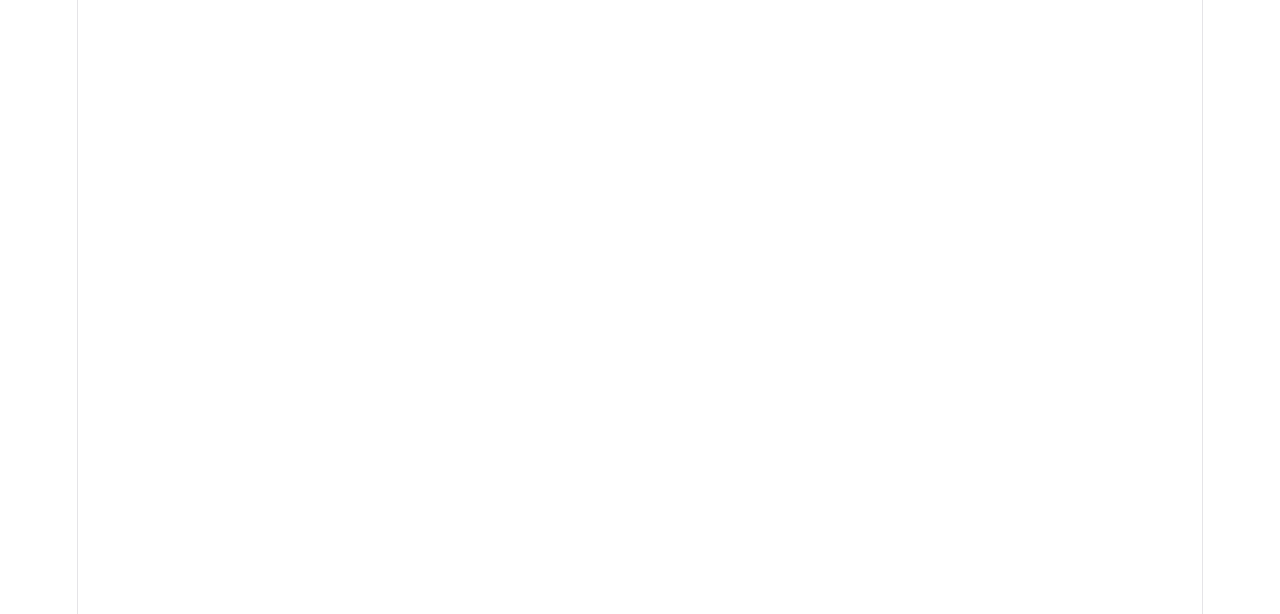
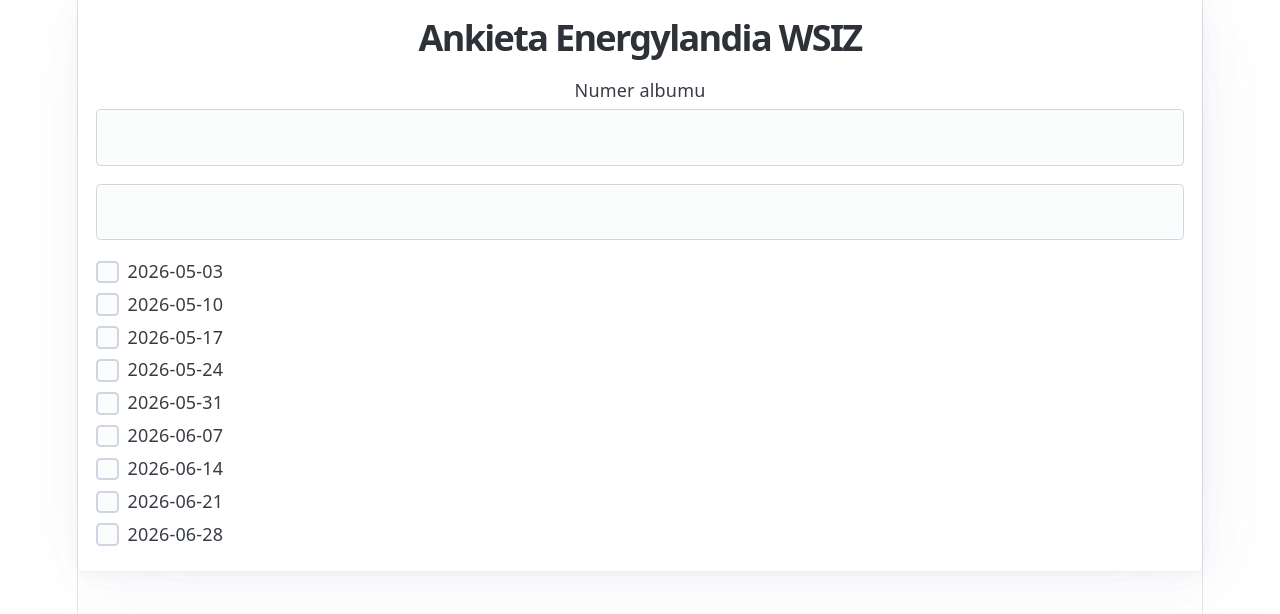
Before and after one commit to TinyPablo/energylandia-survey, a React (Vite) app: page / in a window 1280 px wide. Shown: the top 614 px of the page. Built offline with nearby package versions, Linux system fonts and the light colour scheme.

Commit message:
chore: add prettier config

```diff
--- a/package.json
+++ b/package.json
@@ -25,6 +25,7 @@
     "eslint-plugin-react-hooks": "^7.0.1",
     "eslint-plugin-react-refresh": "^0.5.2",
     "globals": "^17.4.0",
+    "prettier": "^3.8.3",
     "typescript": "~6.0.2",
     "typescript-eslint": "^8.58.0",
     "vite": "^8.0.4"
--- a/src/App.tsx
+++ b/src/App.tsx
@@ -1,7 +1,52 @@
-import './App.css'
+import { useState } from 'react'
 
 function App() {
+  const [albumNumber, setAlbumNumber] = useState('')
+  const [fullName, setFullName] = useState('')
+  const [selectedDates, setSelectedDates] = useState<string[]>([])
 
+  const sundays = [
+    '2026-05-03',
+    '2026-05-10',
+    '2026-05-17',
+    '2026-05-24',
+    '2026-05-31',
+    '2026-06-07',
+    '2026-06-14',
+    '2026-06-21',
+    '2026-06-28',
+  ]
+
+  const handleSubmit = (e: React.FormEvent) => {
+    e.preventDefault()
+  }
+
+  return (
+    <main className="container">
+      <article>
+        <h1>Ankieta Energylandia WSIZ</h1>
+        <form onSubmit={handleSubmit}>
+          <label htmlFor="">Numer albumu</label>
+          <input
+            type="text"
+            value={albumNumber}
+            onChange={(e) => setAlbumNumber(e.target.value)}
+          />
+          <input
+            type="text"
+            value={fullName}
+            onChange={(e) => setFullName(e.target.value)}
+          />
+          {sundays.map((date) => (
+            <label key={date}>
+              <input type="checkbox" value={date} />
+              {date}
+            </label>
+          ))}
+        </form>
+      </article>
+    </main>
+  )
 }
 
 export default App
```
Also changed, not shown: 2 other files (tests, documents, lock files or other folders).
